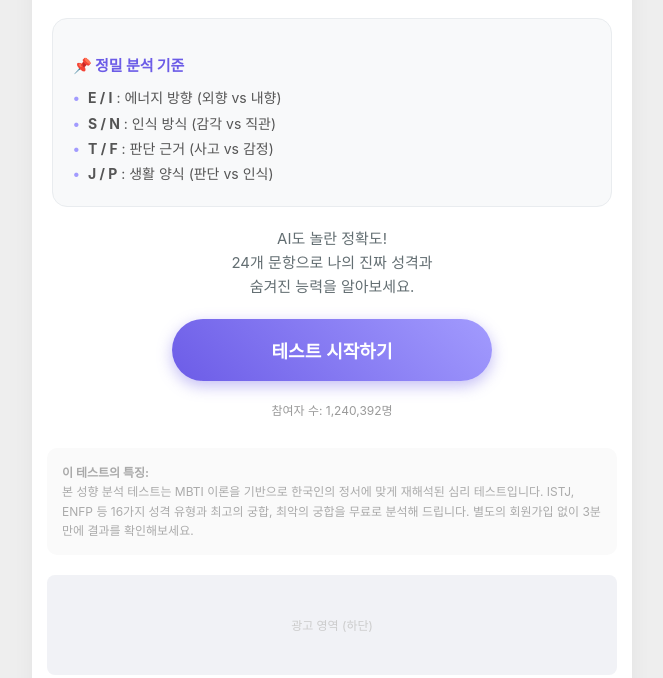
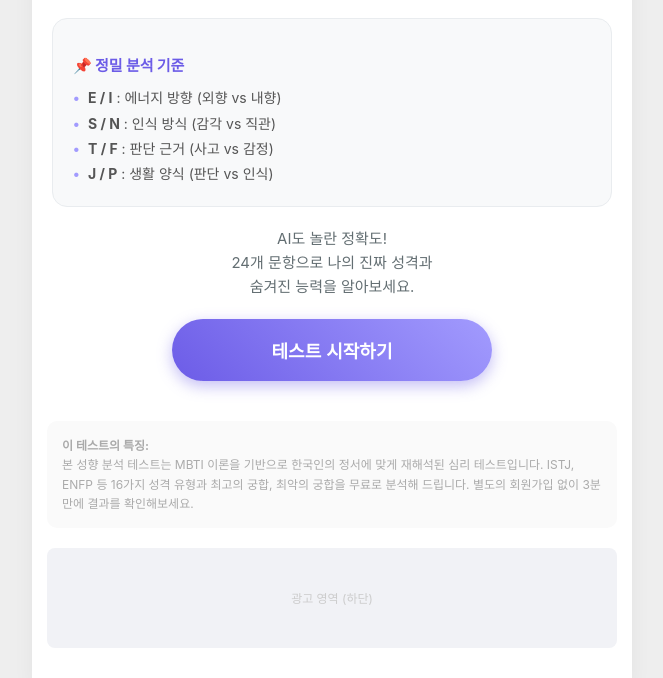
Before and after one commit to khslam72/mbti-test, a plain HTML site: page index.html in a window 1280 px wide. Shown: the part 278-956 px from the top of the page, without its empty margins (308-971 px from the left). Drawn offline with Linux system fonts and the light colour scheme; a web font is replaced by a local one.

Commit message:
Update index.html

```diff
--- a/index.html
+++ b/index.html
@@ -91,7 +91,7 @@
         .main-img { width: 100%; border-radius: 15px; margin-bottom: 20px; box-shadow: 0 4px 15px rgba(0,0,0,0.1); }
         .start-title { font-size: 24px; font-weight: 800; margin-bottom: 10px; color: var(--text-color); line-height: 1.3; }
 
-        /* 설명 박스 (NEW) */
+        /* 설명 박스 */
         .intro-box {
             background-color: #f8f9fa;
             border-radius: 15px;
@@ -227,8 +227,6 @@
         <p class="start-desc">AI도 놀란 정확도!<br>24개 문항으로 나의 진짜 성격과<br>숨겨진 능력을 알아보세요.</p>
 
         <button class="btn-primary" onclick="startQuiz()">테스트 시작하기</button>
-        <div style="font-size:12px; color:#999; margin-top:10px;">참여자 수: 1,240,392명</div>
-
         <article class="seo-text">
             <strong>이 테스트의 특징:</strong><br>
             본 성향 분석 테스트는 MBTI 이론을 기반으로 한국인의 정서에 맞게 재해석된 심리 테스트입니다. ISTJ, ENFP 등 16가지 성격 유형과 최고의 궁합, 최악의 궁합을 무료로 분석해 드립니다. 별도의 회원가입 없이 3분 만에 결과를 확인해보세요.
```
